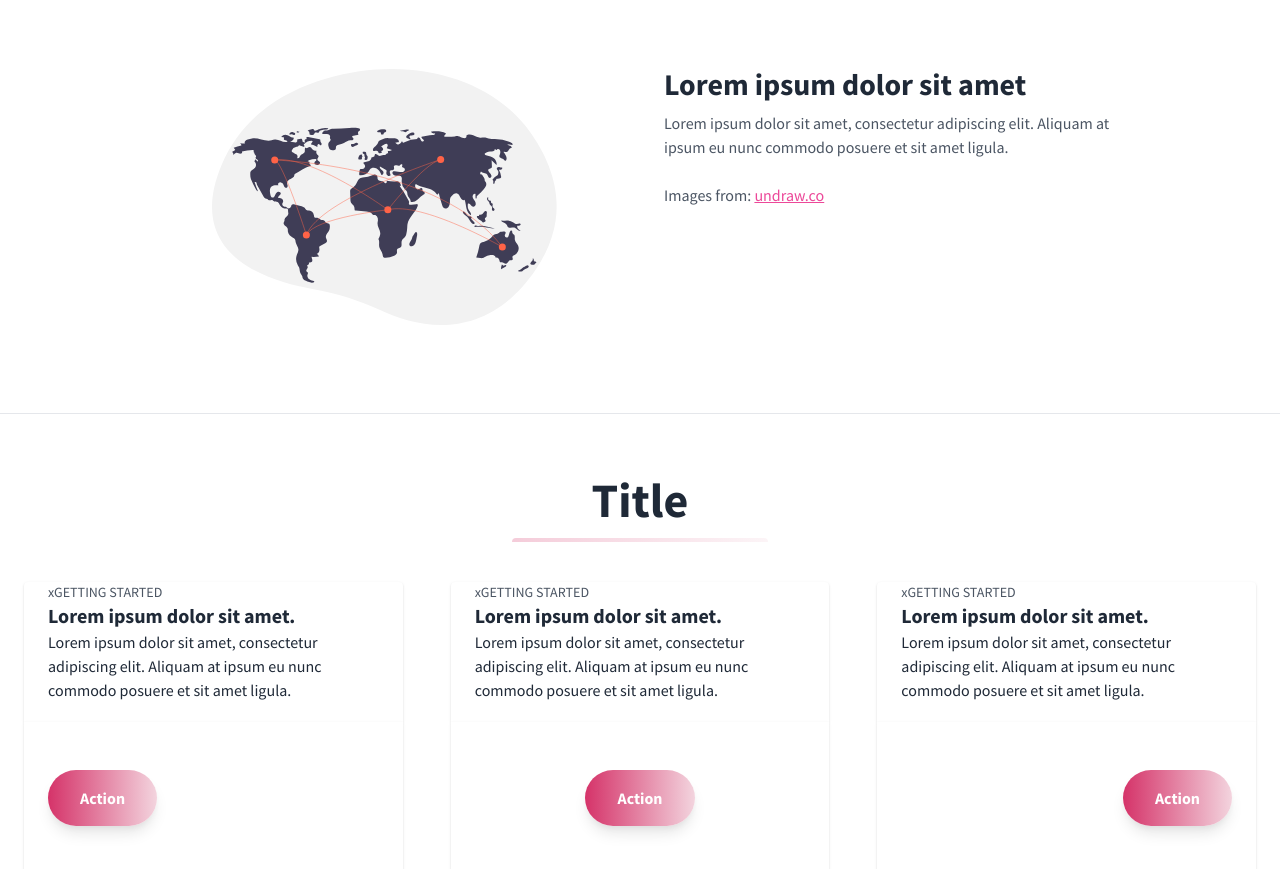
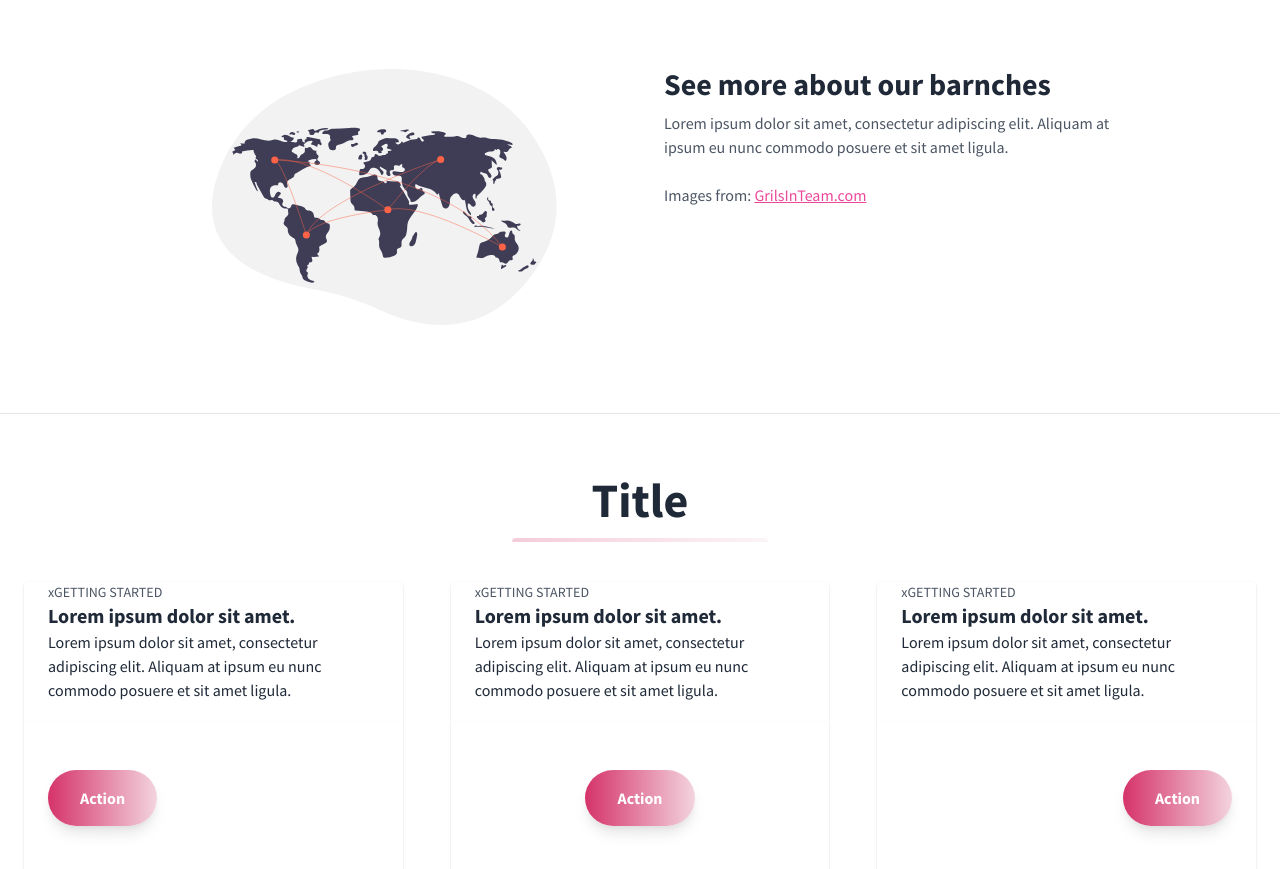
Before and after one commit to Rena-Tokhi/STEM, a plain HTML site: page index.html in a window 1280 px wide. Shown: the part 1159-2028 px from the top of the page. Drawn offline with nearby package versions, Linux system fonts and the light colour scheme.

Commit message:
edit home page link and text

```diff
--- a/index.html
+++ b/index.html
@@ -355,7 +355,7 @@
         <div class="w-full p-6 mt-6 sm:w-1/2">
           <div class="align-middle">
             <h3 class="mb-3 text-3xl font-bold leading-none text-gray-800">
-              Lorem ipsum dolor sit amet
+              See more about our barnches
             </h3>
             <p class="mb-8 text-gray-600">
               Lorem ipsum dolor sit amet, consectetur adipiscing elit. Aliquam at ipsum eu nunc commodo posuere et sit
@@ -364,7 +364,7 @@
               <br />
               Images from:
 
-              <a class="text-pink-500 underline" href="https://undraw.co/">undraw.co</a>
+              <a class="text-pink-500 underline" href="#">GrilsInTeam.com</a>
             </p>
           </div>
         </div>
```
